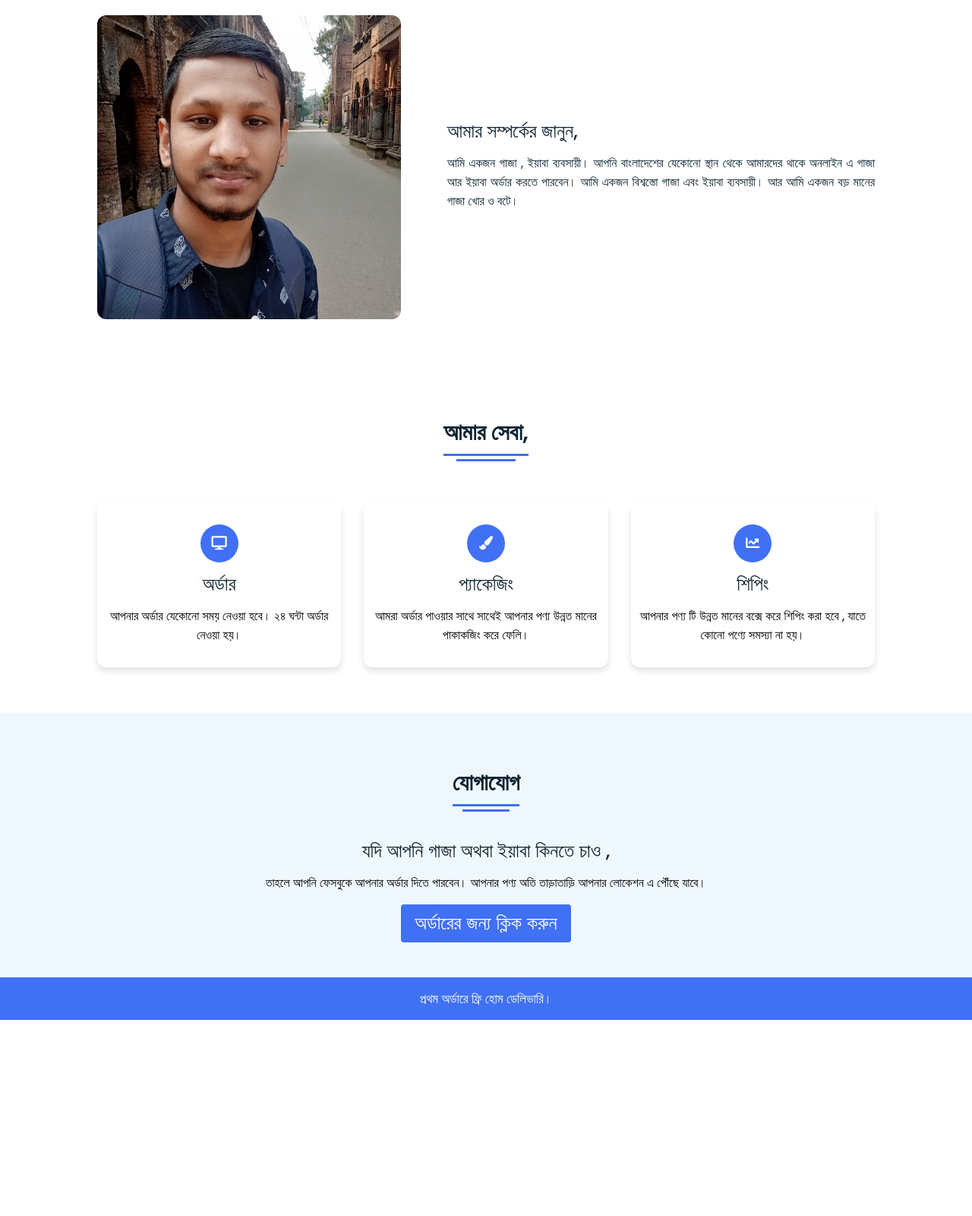
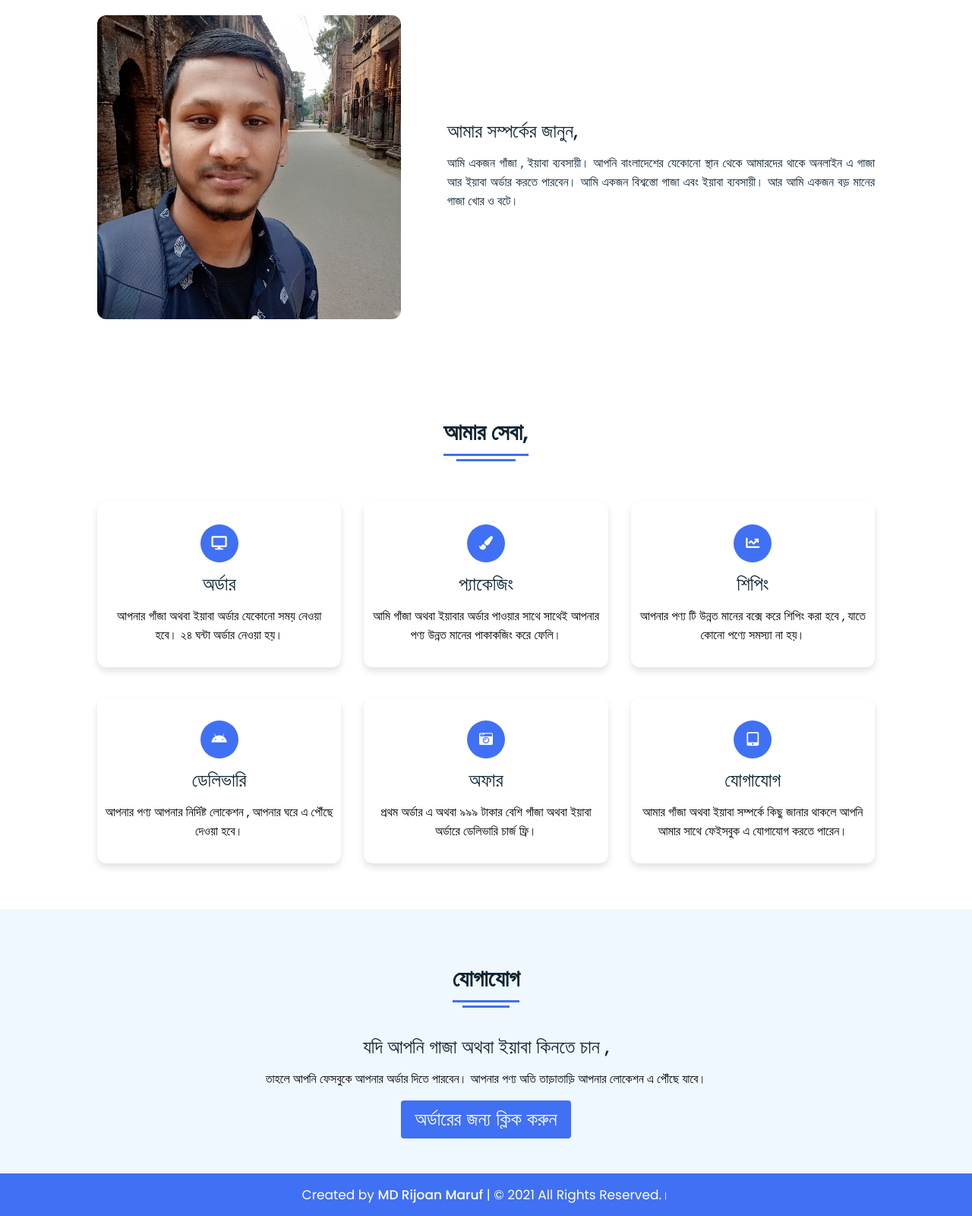
Before and after one commit to mdrijoanmaruf/ali_nur_gaza_yabaa_company, a plain HTML site: page index.html in a window 1280 px wide. Shown: the part 953-2553 px from the top of the page at 76% size. Before the commit the page ends 2295 px from the top, so only its background shows below. Drawn offline with Linux system fonts and the light colour scheme.

Commit message:
Update index.html

```diff
--- a/index.html
+++ b/index.html
@@ -2,9 +2,10 @@
 <html lang="en" dir="ltr">
   <head>
     <meta charset="UTF-8">
-    <title>অনলাইন গাজা,ইয়াবা মার্কেট</title>
+    <title>অনলাইন গাঁজা,ইয়াবা শপ</title>
     <link rel="stylesheet" href="style.css">
     <link rel="stylesheet" href="https://cdnjs.cloudflare.com/ajax/libs/font-awesome/5.15.2/css/all.min.css"/>
+    <link rel="shortcut icon" href="favicon.ico" type="image/x-icon">
      <meta name="viewport" content="width=device-width, initial-scale=1.0">
    </head>
 <body>
@@ -15,7 +16,7 @@
 
   <nav>
     <div class="navbar">
-      <div class="logo"><a href="#">গাজা,ইয়াবা মার্কেট</a></div>
+      <div class="logo"><a href="#">গাঁজা শপ </a></div>
       <ul class="menu">
           <li><a href="#home">হোম</a></li>
           <li><a href="#about">সম্পর্কিত</a></li>
@@ -41,9 +42,9 @@
    <div class="home-content">
      <div class="text">
        <div class="text-one">হ্যালো,</div>
-       <div class="text-two">আমি হলাম , <div class="rijoan">আলীনুর</div></div>
-       <div class="text-three">গাজা , ইয়াবা ব্যবসায়ী</div>
-       <div class="text-four">বাংলাদেশ </div>
+       <div class="text-two">আমি, <div class="rijoan">আলীনুর</div></div>
+       <div class="text-three">গাঁজা , ইয়াবা ব্যবসায়ী</div>
+       <div class="text-four">তিতাস , বাংলাদেশ </div>
      </div>
      <div class="button">
        <a href="https://www.facebook.com/mdalinur.sanjidahmed"><button>অর্ডারের জন্য যোগাযোগ</button></a>
@@ -61,7 +62,7 @@
     </div>
     <div class="right">
       <div class="topic">আমার সম্পর্কের জানুন,</div>
-      <p>আমি একজন গাজা , ইয়াবা ব্যবসায়ী। আপনি বাংলাদেশের যেকোনো স্থান থেকে আমারদের থাকে অনলাইন এ গাজা আর ইয়াবা অর্ডার করতে পারবেন। আমি একজন বিশ্বস্তো গাজা এবং ইয়াবা ব্যবসায়ী। আর আমি একজন বড় মানের গাজা খোর ও বটে। </p>
+      <p>আমি একজন গাঁজা , ইয়াবা ব্যবসায়ী। আপনি বাংলাদেশের যেকোনো স্থান থেকে আমারদের থাকে অনলাইন এ গাজা আর ইয়াবা অর্ডার করতে পারবেন। আমি একজন বিশ্বস্তো গাজা এবং ইয়াবা ব্যবসায়ী। আর আমি একজন বড় মানের গাজা খোর ও বটে। </p>
       <div class="button">
 
       </div>
@@ -116,14 +117,14 @@
            <i class="fas fa-desktop"></i>
        </div>
        <div class="topic">অর্ডার </div>
-       <p>আপনার অর্ডার যেকোনো সময় নেওয়া হবে। ২৪ ঘন্টা অর্ডার নেওয়া হয়। </p>
+       <p>আপনার গাঁজা অথবা ইয়াবা অর্ডার যেকোনো সময় নেওয়া হবে। ২৪ ঘন্টা অর্ডার নেওয়া হয়। </p>
      </div>
        <div class="box">
          <div class="icon">
            <i class="fas fa-paint-brush"></i>
        </div>
        <div class="topic">প্যাকেজিং </div>
-       <p>আমরা অর্ডার পাওয়ার সাথে সাথেই আপনার পণ্য উন্নত মানের পাকাকজিং করে ফেলি।</p>
+       <p>আমি গাঁজা অথবা ইয়াবার অর্ডার পাওয়ার সাথে সাথেই আপনার পণ্য উন্নত মানের পাকাকজিং করে ফেলি।</p>
      </div>
        <div class="box">
          <div class="icon">
@@ -133,29 +134,29 @@
        <p>আপনার পণ্য টি উন্নত মানের বক্সে করে শিপিং করা হবে , যাতে কোনো পণ্যে সমস্যা না হয়। </p>
      </div>
 
-       <!-- <div class="box">
+        <div class="box">
          <div class="icon">
            <i class="fab fa-android"></i>
        </div>
-       <div class="topic">Icon Design</div>
-       <p>Expart in Icon Design and web devolopment and Game devolopment.</p>
+       <div class="topic">ডেলিভারি</div>
+       <p>আপনার পণ্য আপনার নির্দিষ্ট লোকেশন , আপনার ঘরে এ পৌঁছে দেওয়া হবে।</p>
      </div>
 
        <div class="box">
          <div class="icon">
            <i class="fas fa-camera-retro"></i>
        </div>
-       <div class="topic">Photography</div>
-       <p>Expart in Photography and web devolopment and so on.</p>
+       <div class="topic">অফার</div>
+       <p>প্রথম অর্ডার এ অথবা ৯৯৯ টাকার বেশি গাঁজা অথবা ইয়াবা অর্ডারে ডেলিভারি চার্জ ফ্রি। </p>
      </div>
 
        <div class="box">
          <div class="icon">
            <i class="fas fa-tablet-alt"></i>
        </div>
-       <div class="topic">Apps Devlopment</div>
-       <p>Expart in web designing and app devolopment and Game Devolopment.</p>
-     </div> -->
+       <div class="topic">যোগাযোগ</div>
+       <p>আমার গাঁজা অথবা ইয়াবা সম্পর্কে কিছু জানার থাকলে আপনি আমার সাথে ফেইসবুক এ যোগাযোগ করতে পারেন।</p>
+     </div>
 
    </div>
    </div>
@@ -166,7 +167,7 @@
   <div class="content">
     <div class="title"><span>যোগাযোগ </span></div>
     <div class="text">
-      <div class="topic">যদি আপনি গাজা অথবা ইয়াবা কিনতে চাও ,</div>
+      <div class="topic">যদি আপনি গাজা অথবা ইয়াবা কিনতে চান ,</div>
       <p>তাহলে আপনি ফেসবুকে আপনার অর্ডার দিতে পারবেন। আপনার পণ্য অতি তাড়াতাড়ি আপনার লোকেশন এ পৌঁছে যাবে। </p>
       <div class="button">
         <a href="https://www.facebook.com/mdalinur.sanjidahmed"><button>অর্ডারের জন্য ক্লিক করুন</button></a>
@@ -178,7 +179,7 @@
 <!-- Footer Section Start -->
 <footer>
   <div class="text">
-    <span>প্রথম অর্ডারে ফ্রি হোম ডেলিভারি।</span>
+    <span>Created by <a href="https://facebook.com/md.rijoanmaruf">MD Rijoan Maruf</a> | &#169; 2021 All Rights Reserved.।</span>
   </div>
 </footer>
 
```
